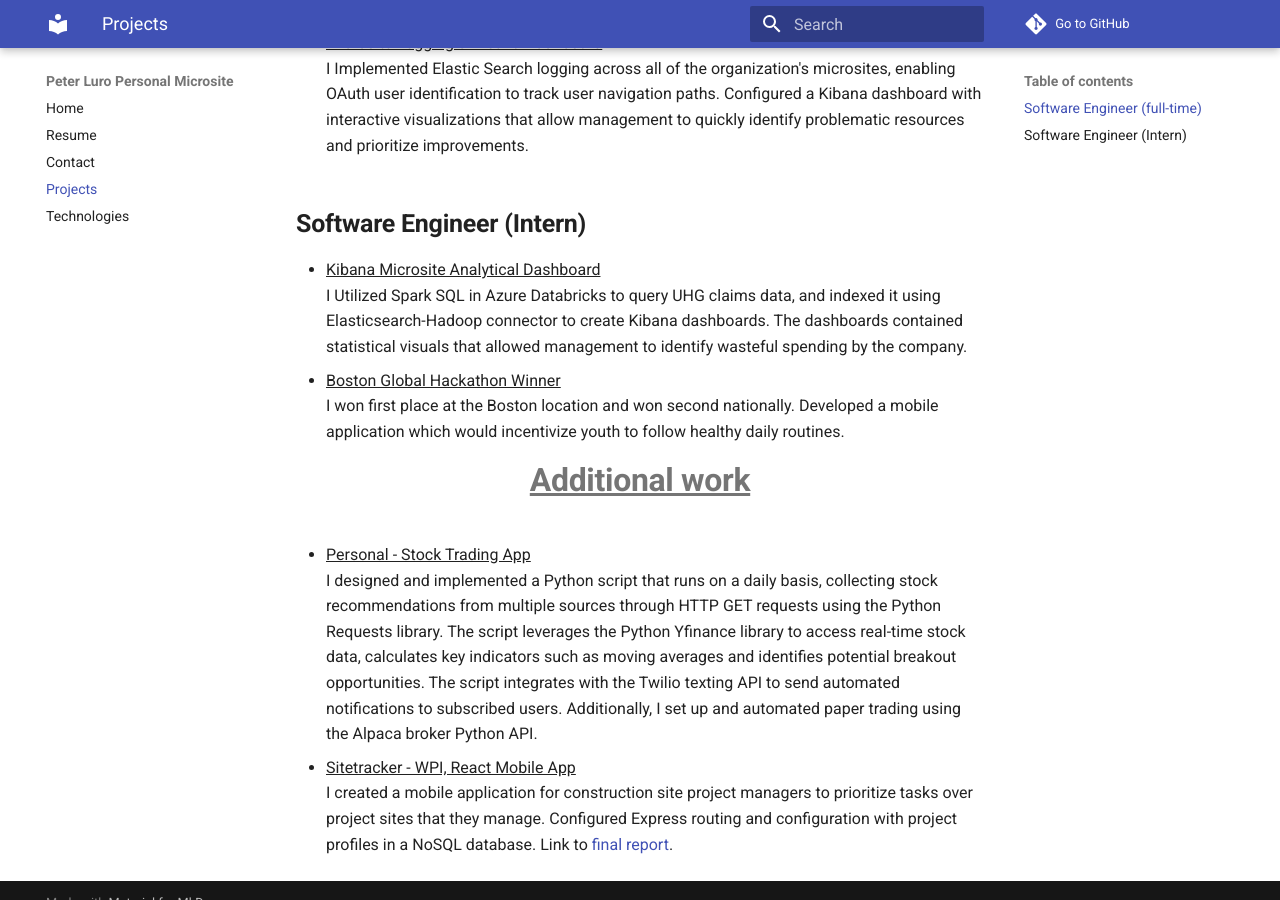
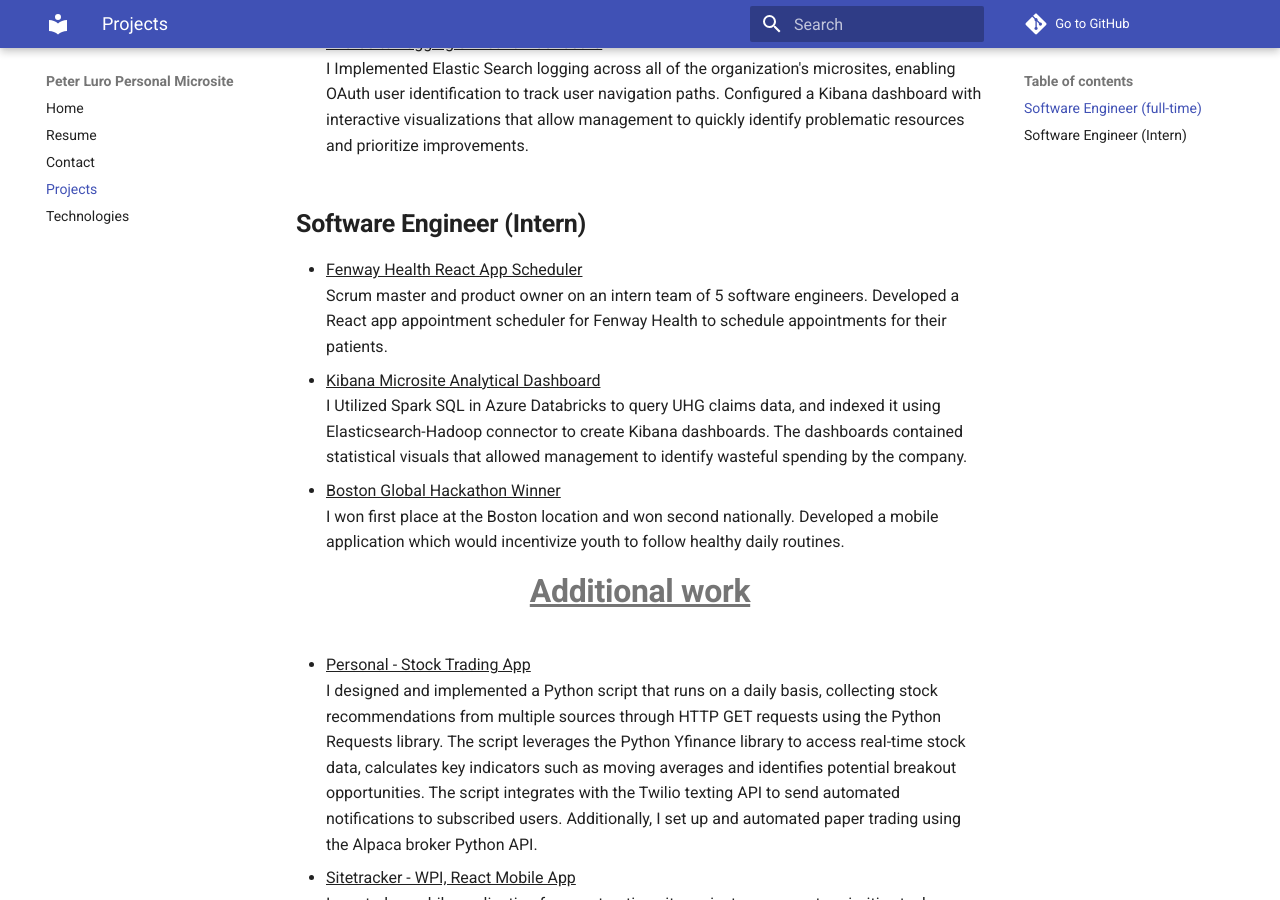
Before and after one commit to paluro567/personal-website, an MkDocs documentation site: the page built from docs/Projects.md, in a window 1280 px wide and 900 px high, scrolled down 685 px. Built offline with MkDocs 1.6.1 and Material for MkDocs 9.7.7, drawn with Linux system fonts in a browser that asks for light colours; comment, search, counter and statistics services are not loaded.

Commit message:
adding project work

```diff
--- a/docs/Projects.md
+++ b/docs/Projects.md
@@ -16,6 +16,8 @@
 
 ## <b>Software Engineer (Intern)</b></br>
 
+- <u> Fenway Health React App Scheduler</u> </br>
+Scrum master and product owner on an intern team of 5 software engineers. Developed a React app appointment scheduler for Fenway Health to schedule appointments for their patients.
 - <u> Kibana Microsite Analytical Dashboard</u> </br>
 I Utilized Spark SQL in Azure Databricks to query UHG claims data, and indexed it using Elasticsearch-Hadoop connector to create Kibana dashboards. The dashboards contained statistical visuals that allowed management to identify wasteful spending by the company.
 - <u> Boston Global Hackathon Winner</u> </br>
```
Also changed, not shown: site/Projects/index.html, site/search/search_index.json, 2 other files.
